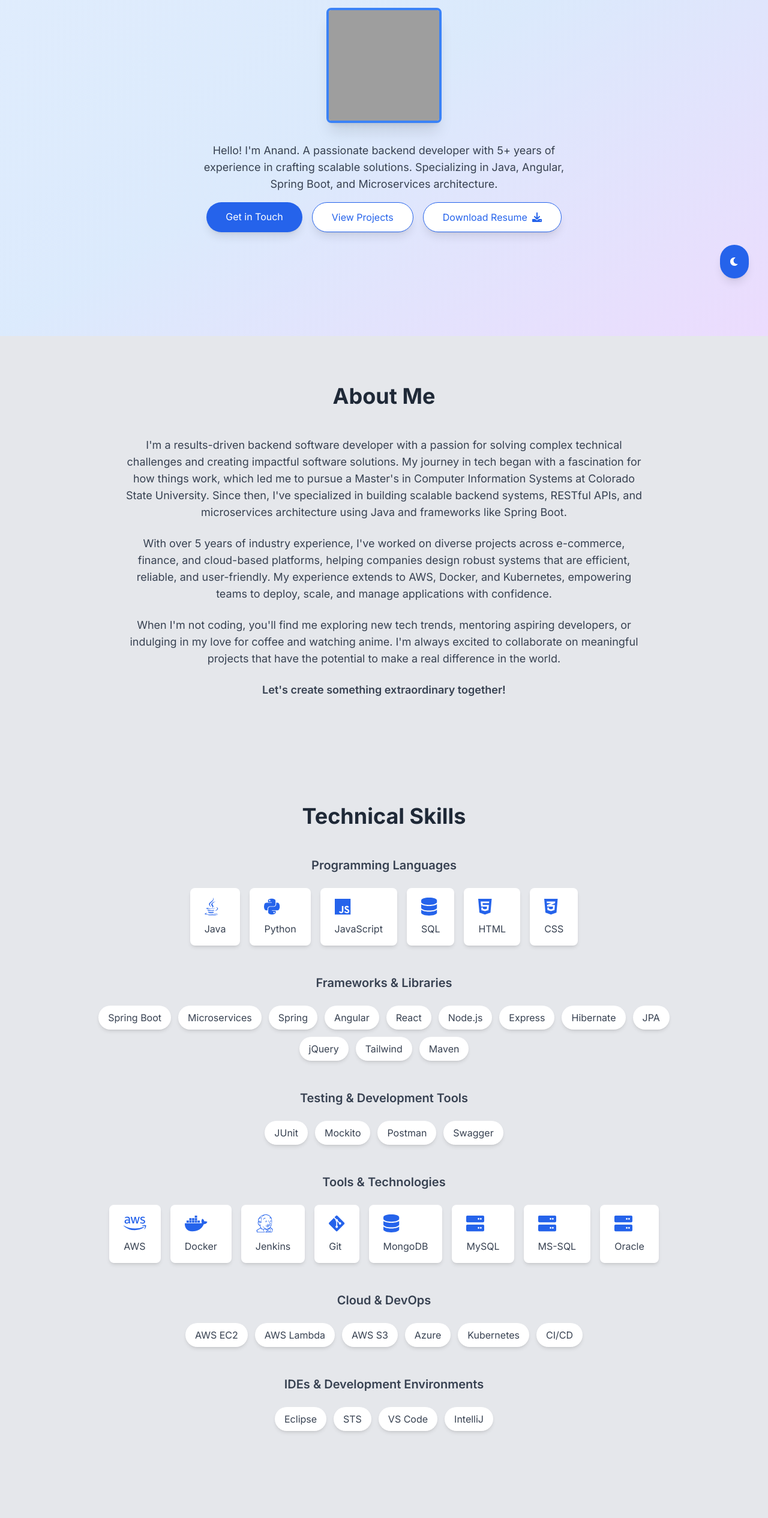
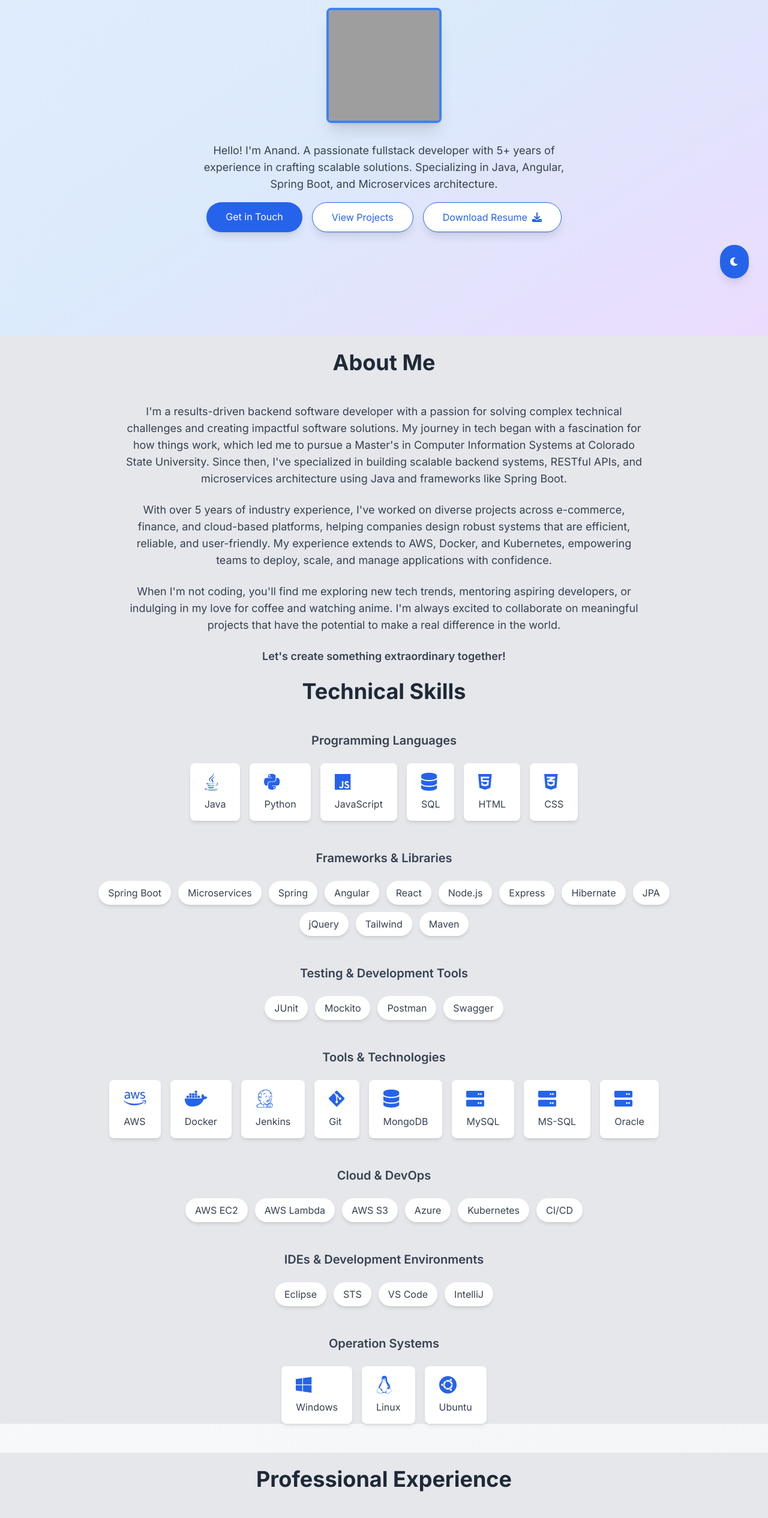
Before and after one commit to aru11041997/ananduperpelli.github.io, a plain HTML site: page test.html in a window 1280 px wide. Shown: the part 240-2770 px from the top of the page at 60% size. Drawn offline with nearby package versions, Linux system fonts and the light colour scheme; grey boxes are pictures that could not be loaded.

Commit message:
Formated the code

```diff
--- a/test.html
+++ b/test.html
@@ -279,11 +279,11 @@
         }
 
         .animate-fade-in {
-            animation: fadeIn 0.3s ease-out forwards;
+            animation: fadeIn 0.5s ease-out forwards;
         }
 
         .animate-fade-in-delay {
-            animation: fadeIn 0.3s ease-out 0.3s forwards;
+            animation: fadeIn 0.5s ease-out 0.3s forwards;
             opacity: 0;
         }
     </style>
@@ -313,8 +313,6 @@
         });
     </script>
 
-    <!-- Header with Dark Mode Toggle -->
-    <!-- Header with Mobile Menu -->
     <header
         class="bg-gradient-to-r from-blue-600 to-blue-800 dark:from-blue-900 dark:to-blue-950 text-white py-4 fixed w-full top-0 z-50 shadow-lg">
         <div class="container mx-auto px-4">
@@ -350,7 +348,6 @@
                 </nav>
             </div>
 
-            <!-- Mobile Menu (Hidden by default) -->
             <div id="mobile-menu" class="hidden md:hidden mt-4">
                 <nav>
                     <ul class="flex flex-col space-y-4">
@@ -410,7 +407,7 @@
                 data-aos="zoom-in" />
             <div class="space-y-4">
                 <p class="text-base md:text-lg text-gray-700 dark:text-gray-300 max-w-2xl mx-auto px-4">
-                    Hello! I'm Anand. A passionate backend developer with 5+ years of experience in crafting scalable
+                    Hello! I'm Anand. A passionate fullstack developer with 5+ years of experience in crafting scalable
                     solutions.
                     Specializing in Java, Angular, Spring Boot, and Microservices architecture.
                 </p>
@@ -432,8 +429,7 @@
     </section>
 
     <!-- About Section -->
-    <!-- About Section -->
-    <section id="about" class="py-16 md:py-20 bg-gray-200 dark:bg-gray-900">
+    <section id="about" class="pt-4 md:pt-6 bg-gray-200 dark:bg-gray-900">
         <div class="container mx-auto px-4">
             <h2 class="text-3xl md:text-4xl font-bold text-center mb-8 md:mb-12 text-gray-800 dark:text-white"
                 data-aos="fade-down">
@@ -477,15 +473,13 @@
         </div>
     </section>
 
-    <section id="skills" class="py-2 md:py-2 bg-gray-200 dark:bg-gray-900"></section>
-    <section id="skills" class="py-16 md:py-20 bg-gray-200 dark:bg-gray-900">
+    <section id="skills" class="pt-4 md:pt-6 bg-gray-200 dark:bg-gray-900">
         <div class="container mx-auto px-4">
             <h2 class="text-3xl md:text-4xl font-bold text-center mb-8 md:mb-12 text-gray-800 dark:text-white"
                 data-aos="fade-down">
                 Technical Skills
             </h2>
             <div class="max-w-5xl mx-auto">
-                <!-- Programming Languages -->
                 <div class="mb-8 md:mb-12" data-aos="fade-up" data-aos-delay="100">
                     <h3 class="text-xl font-semibold text-gray-700 dark:text-white mb-6 text-center">
                         Programming Languages
@@ -524,7 +518,6 @@
                     </div>
                 </div>
 
-                <!-- Frameworks & Libraries -->
                 <div class="mb-8 md:mb-12" data-aos="fade-up" data-aos-delay="200">
                     <h3 class="text-xl font-semibold text-gray-700 dark:text-white mb-6 text-center">
                         Frameworks & Libraries
@@ -668,17 +661,34 @@
 
                 </div>
 
-
-
-
-
+                <div class="mb-8 md:mb-12" data-aos="fade-up" data-aos-delay="100">
+                    <h3 class="text-xl font-semibold text-gray-700 dark:text-white mb-6 text-center">
+                        Operation Systems
+                    </h3>
+                    <div class="flex flex-wrap justify-center gap-4">
+                        <div
+                            class="bg-white dark:bg-gray-800 px-6 py-4 rounded-lg shadow-md hover:shadow-lg transition-all duration-300">
+                            <i class="fa-brands fa-windows text-3xl text-blue-600 dark:text-blue-400"></i>
+                            <p class="mt-2 text-gray-700 dark:text-gray-300">Windows</p>
+                        </div>
+                        <div
+                            class="bg-white dark:bg-gray-800 px-6 py-4 rounded-lg shadow-md hover:shadow-lg transition-all duration-300">
+                            <i class="fa-brands fa-linux text-3xl text-blue-600 dark:text-blue-400"></i>
+                            <p class="mt-2 text-gray-700 dark:text-gray-300">Linux</p>
+                        </div>
+                        <div
+                            class="bg-white dark:bg-gray-800 px-6 py-4 rounded-lg shadow-md hover:shadow-lg transition-all duration-300">
+                            <i class="fa-brands fa-ubuntu text-3xl text-blue-600 dark:text-blue-400"></i>
+                            <p class="mt-2 text-gray-700 dark:text-gray-300">Ubuntu</p>
+                        </div>
+                    </div>
+                </div>
             </div>
         </div>
     </section>
 
     <!-- Experience Section -->
-    <!-- Experience Section -->
-    <section id="experience" class="py-16 md:py-20 bg-gray-200 dark:bg-gray-900">
+    <section id="experience" class="pt-4 md:pt-6 bg-gray-200 dark:bg-gray-900">
         <div class="container mx-auto px-4">
             <h2 class="text-3xl md:text-4xl font-bold text-center mb-8 md:mb-12 text-gray-800 dark:text-white"
                 data-aos="fade-down">
@@ -777,8 +787,7 @@
     </section>
 
     <!-- Education Section -->
-    <!-- Education Section -->
-    <section id="education" class="py-16 md:py-20 bg-gray-200 dark:bg-gray-900">
+    <section id="education" class="pt-4 md:pt-6 bg-gray-200 dark:bg-gray-900">
         <div class="container mx-auto px-4">
             <h2 class="text-3xl md:text-4xl font-bold text-center mb-8 md:mb-12 text-gray-800 dark:text-white"
                 data-aos="fade-down">
@@ -885,10 +894,8 @@
         </script>
     </section>
 
-
     <!-- Projects Section -->
-    <!-- Projects Section -->
-    <section id="projects" class="py-16 md:py-20 bg-gray-200 dark:bg-gray-900">
+    <section id="projects" class="pt-4 md:pt-6 bg-gray-200 dark:bg-gray-900">
         <div class="container mx-auto px-4">
             <h2 class="text-3xl md:text-4xl font-bold text-center mb-8 md:mb-12 text-gray-800 dark:text-white"
                 data-aos="fade-down">
@@ -1029,9 +1036,10 @@
                 @apply flex items-center gap-2 text-blue-600 dark:text-blue-400 hover:text-blue-800 dark:hover:text-blue-300 text-sm md:text-base transition-colors duration-300;
             }
         </style>
+    </section>
     <!-- Contact Section -->
     <section id="contact"
-            class="py-16 md:py-20 bg-gradient-to-r from-blue-600 to-blue-800 dark:from-blue-900 dark:to-blue-950 text-white">
+        class="pt-4 md:pt-4 bg-gradient-to-r from-blue-600 to-blue-800 dark:from-blue-900 dark:to-blue-950 text-white">
         <div class="container mx-auto px-4">
             <h2 class="text-3xl md:text-4xl font-bold text-center mb-8 md:mb-12" data-aos="fade-down">
                 Get In Touch
@@ -1071,8 +1079,8 @@
                 </a>
 
                 <!-- GitHub Card -->
-                    <a href="https://github.com/aru11041997" target="_blank" class="contact-card group"
-                        data-aos="fade-up" data-aos-delay="400">
+                <a href="https://github.com/aru11041997" target="_blank" class="contact-card group" data-aos="fade-up"
+                    data-aos-delay="400">
                     <div class="card-content">
                         <div class="text-4xl mb-4 group-hover:scale-110 transition-transform duration-300">
                             <i class="fab fa-github"></i>
@@ -1109,8 +1117,7 @@
                     class="hover:text-blue-400 transition-colors duration-300">
                     LinkedIn
                 </a>
-                    <a href="mailto:ananduperpelli@hotmail.com"
-                        class="hover:text-blue-400 transition-colors duration-300">
+                <a href="mailto:ananduperpelli@hotmail.com" class="hover:text-blue-400 transition-colors duration-300">
                     Email
                 </a>
             </div>
```
Also changed, not shown: index.html (+4 -4 lines), 2 other files. Lines whose indentation alone changed are shown as unchanged.
